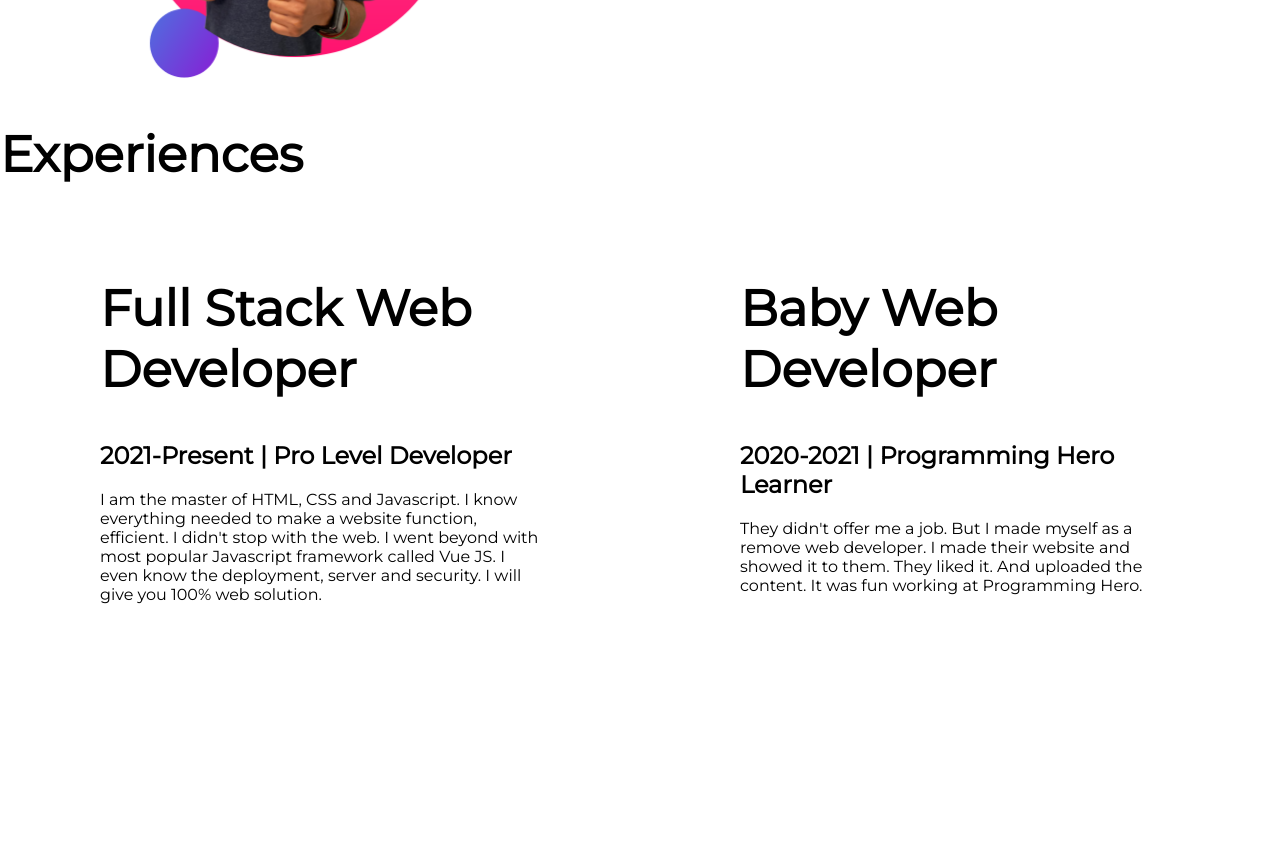
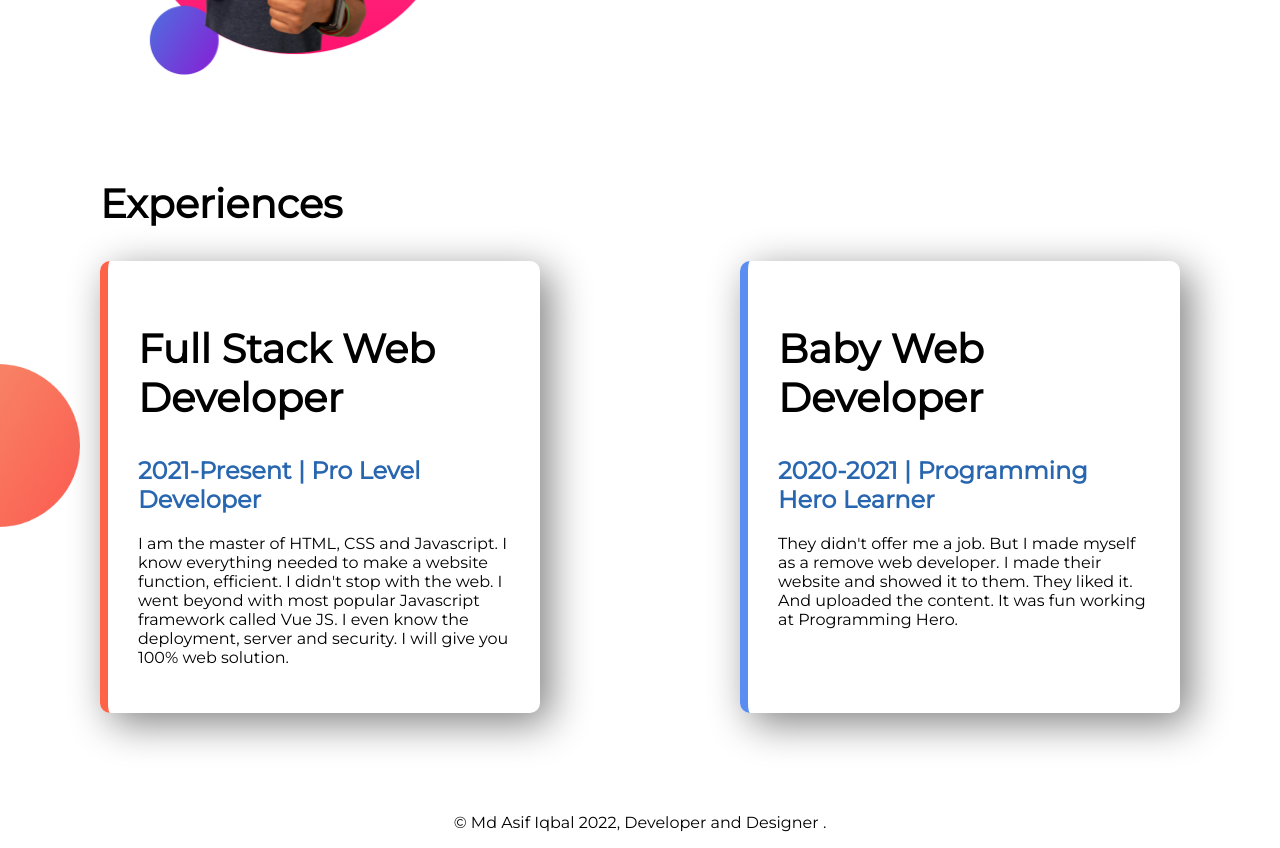
Before and after one commit to asifiqbal07/developer-portfolio, a plain HTML site: page index.html in a window 1280 px wide. Shown: the part 888-1736 px from the top of the page. Before the commit the page ends 1508 px from the top, so only its background shows below. Drawn offline with Linux system fonts and the light colour scheme.

Commit message:
Fotter added

```diff
--- a/index.html
+++ b/index.html
@@ -38,26 +38,31 @@
          <b><a class="link-button" target="_blank" href="https://www.linkedin.com/in/iqbal07asif/">Download Rusume</a></b>
     </div>
    </section>
-   <section>
+   <section class="experience-area">
     <div>
-        <h1>Experiences</h1>
+        <div>
+            <h1 id="exp-h1">Experiences</h1>
         </div>
        <div class="flexible-section">
-        <div class="half-width">
+        <div id="fsd" class="box-shadow">
             <h1>Full Stack Web Developer</h1>
-        <h2>2021-Present | Pro Level Developer</h2>
+            <h2 class="name-color">2021-Present | Pro Level Developer</h2>
             <p>
                 I am the master of HTML, CSS and Javascript. I know everything needed to make a website function, efficient. I didn't stop with the web. I went beyond with most popular Javascript framework called Vue JS. I even know the deployment, server and security. I will give you 100% web solution.
             </p>
         </div>
-    <div class="half-width">
+        <div id="bwd" class="box-shadow">
             <h1>Baby Web Developer</h1>
-        <h2>2020-2021 | Programming Hero Learner</h2>
+            <h2 class="name-color">2020-2021 | Programming Hero Learner</h2>
             <p>
                 They didn't offer me a job. But I made myself as a remove web developer. I made their website and showed it to them. They liked it. And uploaded the content. It was fun working at Programming Hero.
             </p>
         </div>
        </div>
+     </div>
    </section>
+   <footer>
+    <p>© Md Asif Iqbal 2022, Developer and Designer .</p>
+   </footer>
 </body>
 </html>
--- a/style.css
+++ b/style.css
@@ -3,7 +3,7 @@ body{
     margin: 0%;
 }
 h1{
-    font-size: 50px;
+    font-size: 40px;
 }
 .color-header{
     margin-top: -25px;
@@ -46,3 +46,31 @@ padding-right: 95px;
     background-position: right;
     background-size: 80px 203px;
 }
+.experience-area{
+    background-image: url(images/exp-bg.png);
+    background-repeat: no-repeat;
+    background-position: left;
+    background-size: 80px 163px;
+    margin-top: 100px
+}
+.box-shadow{
+    box-shadow: 10px 10px 40px gray;
+    width: 50%;
+    margin-left: 100px;
+    margin-right: 100px;
+    padding: 30px;
+    border-radius: 10px;
+}
+#fsd{
+    border-left: 8px solid tomato;
+}
+#bwd{
+    border-left: 8px solid rgb(90, 141, 241);
+}
+footer p{
+    text-align: center;
+    margin-top: 100px;
+}
+#exp-h1{
+    padding-left: 100px;
+}
```
Lines whose indentation alone changed are shown as unchanged.
